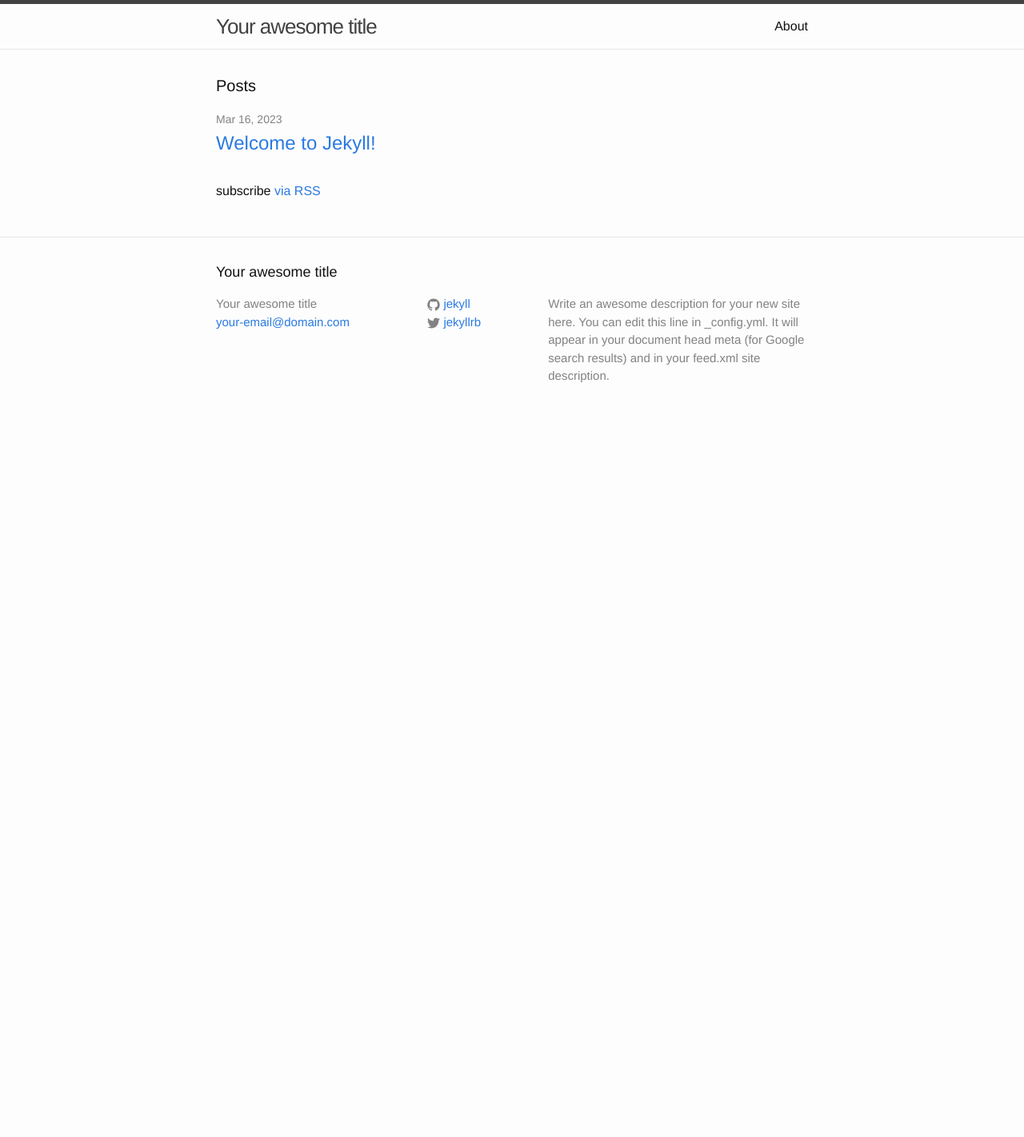
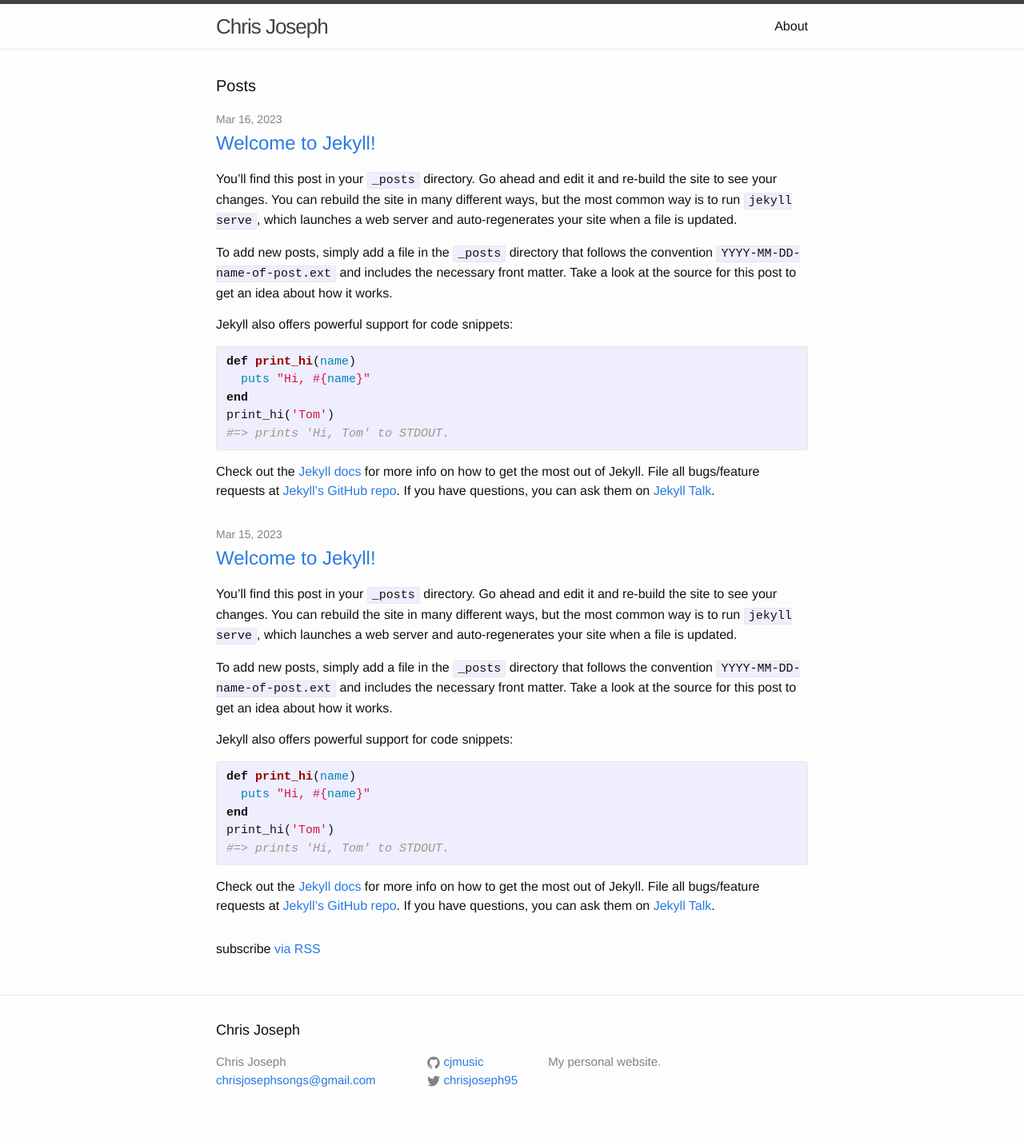
Before and after one commit to CJmusic/cjmusic.github.io-archive, a Jekyll site: the page built from cjmusic/index.html, in a window 1280 px wide. Shown: the whole page at 80% size. Built offline with Jekyll 4.4.1, drawn with Linux system fonts in a browser that asks for light colours; before the commit the page ends 900 px from its top, so only the background shows below that.

Commit message:
Figured out how to get posts scrolling

```diff
--- a/cjmusic/_config.yml
+++ b/cjmusic/_config.yml
@@ -6,16 +6,14 @@
 # 'jekyll serve'. If you change this file, please restart the server process.
 
 # Site settings
-title: Your awesome title
-email: your-email@domain.com
+title: Chris Joseph
+email: chrisjosephsongs@gmail.com
 description: > # this means to ignore newlines until "baseurl:"
-  Write an awesome description for your new site here. You can edit this
-  line in _config.yml. It will appear in your document head meta (for
-  Google search results) and in your feed.xml site description.
+  My personal website.
 baseurl: "" # the subpath of your site, e.g. /blog
-url: "http://yourdomain.com" # the base hostname & protocol for your site
-twitter_username: jekyllrb
-github_username:  jekyll
+url: "http://cjmusic.github.io/" # the base hostname & protocol for your site
+twitter_username: chrisjoseph95
+github_username:  cjmusic
 
 # Build settings
 markdown: kramdown
--- /dev/null
+++ b/cjmusic/_posts/2023-03-15-Test-post.markdown
@@ -0,0 +1,25 @@
+---
+layout: post
+title:  "Welcome to Jekyll!"
+date:   2023-03-15 22:07:47 +0000
+categories: jekyll update
+---
+You’ll find this post in your `_posts` directory. Go ahead and edit it and re-build the site to see your changes. You can rebuild the site in many different ways, but the most common way is to run `jekyll serve`, which launches a web server and auto-regenerates your site when a file is updated.
+
+To add new posts, simply add a file in the `_posts` directory that follows the convention `YYYY-MM-DD-name-of-post.ext` and includes the necessary front matter. Take a look at the source for this post to get an idea about how it works.
+
+Jekyll also offers powerful support for code snippets:
+
+{% highlight ruby %}
+def print_hi(name)
+  puts "Hi, #{name}"
+end
+print_hi('Tom')
+#=> prints 'Hi, Tom' to STDOUT.
+{% endhighlight %}
+
+Check out the [Jekyll docs][jekyll-docs] for more info on how to get the most out of Jekyll. File all bugs/feature requests at [Jekyll’s GitHub repo][jekyll-gh]. If you have questions, you can ask them on [Jekyll Talk][jekyll-talk].
+
+[jekyll-docs]: http://jekyllrb.com/docs/home
+[jekyll-gh]:   https://github.com/jekyll/jekyll
+[jekyll-talk]: https://talk.jekyllrb.com/
--- a/cjmusic/about.md
+++ b/cjmusic/about.md
@@ -4,12 +4,4 @@
 permalink: /about/
 ---
 
-This is the base Jekyll theme. You can find out more info about customizing your Jekyll theme, as well as basic Jekyll usage documentation at [jekyllrb.com](http://jekyllrb.com/)
-
-You can find the source code for the Jekyll new theme at:
-{% include icon-github.html username="jglovier" %} /
-[jekyll-new](https://github.com/jglovier/jekyll-new)
-
-You can find the source code for Jekyll at
-{% include icon-github.html username="jekyll" %} /
-[jekyll](https://github.com/jekyll/jekyll)
+Welcome to
--- a/cjmusic/index.html
+++ b/cjmusic/index.html
@@ -10,14 +10,16 @@
 		{% for post in site.posts %}
 		<li>
 			<span class="post-meta">{{ post.date | date: "%b %-d, %Y" }}</span>
-
 			<h2>
 				<a class="post-link" href="{{ post.url | prepend: site.baseurl }}">{{ post.title }}</a>
 			</h2>
+			<b1>
+				{{post.content}}
+			</b1>
 		</li>
 		{% endfor %}
 	</ul>
 
-  <p class="rss-subscribe">subscribe <a href="{{ "/feed.xml" | prepend: site.baseurl }}">via RSS</a></p>
+	<p class="rss-subscribe">subscribe <a href="{{ " /feed.xml" | prepend: site.baseurl }}">via RSS</a></p>
 
 </div>
```
Lines whose indentation alone changed are shown as unchanged.
